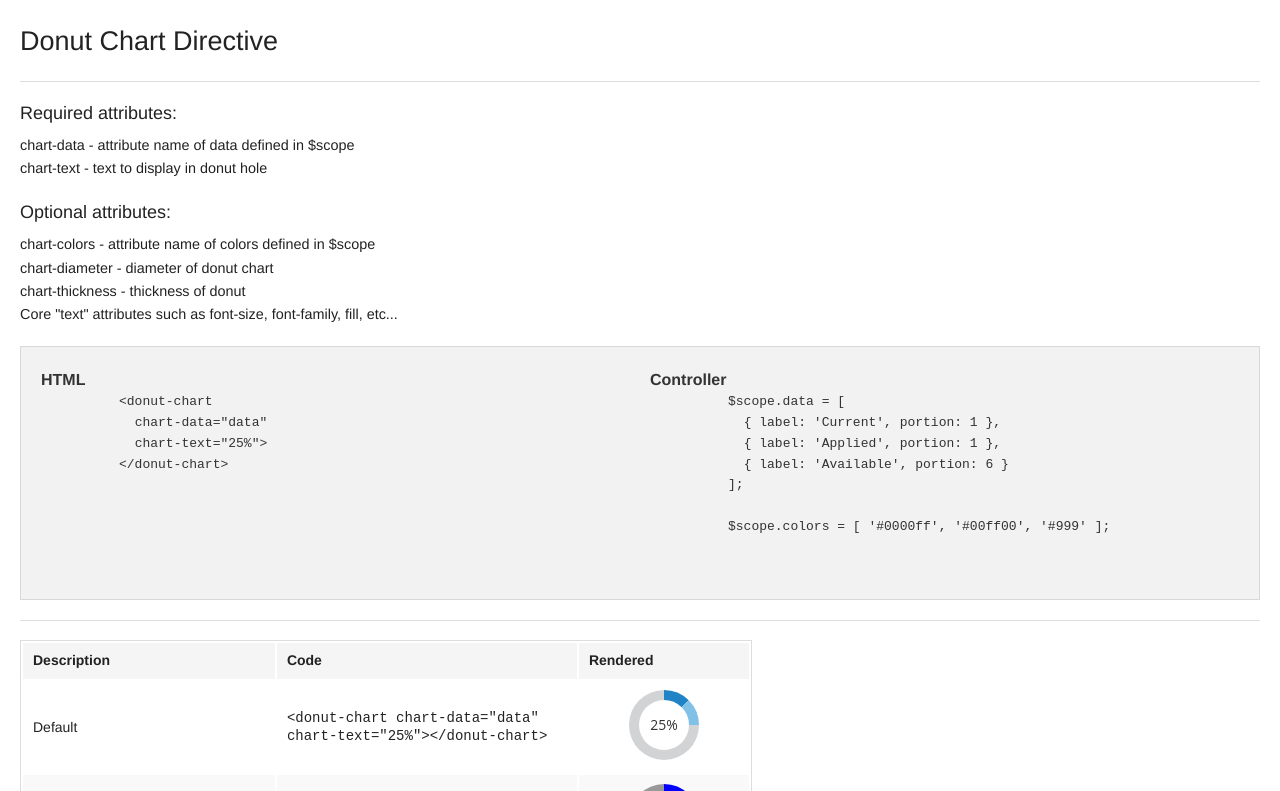
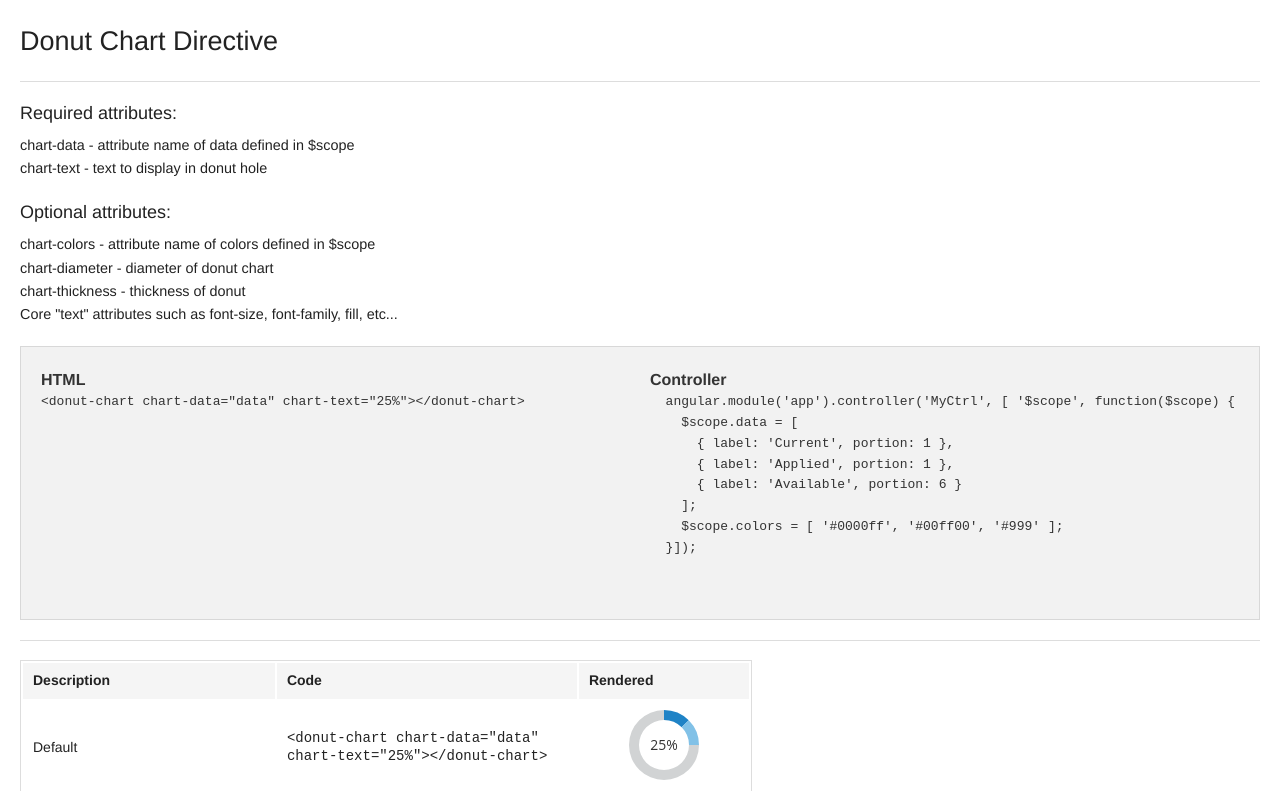
Before and after one commit to ongk/charts, a plain HTML site: page src/client/index.html in a window 1280 px wide. Shown: the top 791 px of the page. Drawn offline with Linux system fonts and the light colour scheme.

Commit message:
Updated examples HTML

```diff
--- a/src/client/index.html
+++ b/src/client/index.html
@@ -33,23 +33,19 @@
     <ul class="small-block-grid-2">
       <li>
         <strong>HTML</strong>
-        <pre>
-          &lt;donut-chart
-            chart-data="data"
-            chart-text="25%"&gt;
-          &lt;/donut-chart&gt;
-        </pre>
+        <pre>&lt;donut-chart chart-data="data" chart-text="25%"&gt;&lt;/donut-chart&gt;</pre>
       </li>
       <li>
         <strong>Controller</strong>
         <pre>
+  angular.module('app').controller('MyCtrl', [ '$scope', function($scope) {
     $scope.data = [
       { label: 'Current', portion: 1 },
       { label: 'Applied', portion: 1 },
       { label: 'Available', portion: 6 }
     ];
-
     $scope.colors = [ '#0000ff', '#00ff00', '#999' ];
+  }]);
         </pre>
       </li>
     </ul>
```
Lines whose indentation alone changed are shown as unchanged.
